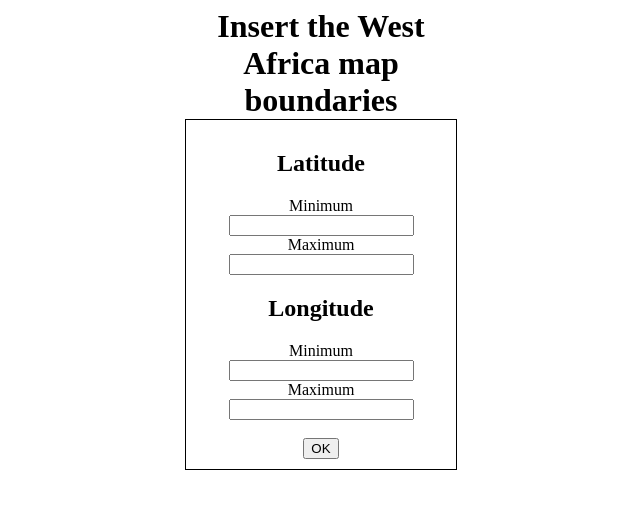
After one commit to nicolopinci/Malmo_NDVI, a Django app: template templates/index.html in a window 1280 px wide. The commit adds this page. Shown: the top 509 px of the page, without its empty margins (319-959 px from the left). Run offline with Django 3.2, Linux system fonts and the light colour scheme; the template is opened without the code that fills it, so the values that code supplies are empty.

Commit message:
First version

```diff
--- a/Visualiser/urls.py
+++ b/Visualiser/urls.py
@@ -3,7 +3,8 @@ from django.urls import path
 from . import views
 
 urlpatterns = [
-    path('', views.index, name='index'),
+    path('', views.index, name=''),
+    path('visualize_map', views.visualize_map, name='visualize_map'),
     path('get_season_start', views.get_season_start, name='get_season_start'),
     path('get_errors', views.get_errors, name='get_errors'),
 ]
--- /dev/null
+++ b/requirements.txt
@@ -0,0 +1,4 @@
+Django==3.1.2
+numpy==1.21.5
+pandas==1.4.2
+scipy==1.8.0
--- /dev/null
+++ b/templates/index.html
@@ -0,0 +1,46 @@
+<!DOCTYPE HTML>
+<style>
+label {
+    padding: 10px;
+}
+
+h1 {
+      margin: 0 auto;
+  width: 250px;
+    text-align: center;
+}
+
+form {
+    border: 1px solid black;
+padding: 10px;
+text-align: center;
+margin: 0 auto;
+width: 250px;
+}
+</style>
+
+<html>
+<head>
+
+</head>
+<body>
+<h1>Insert the West Africa map boundaries</h1>
+<form action="visualize_map" method="post">{% csrf_token %}
+    <h2>Latitude</h2>
+    <label for="min_lat">Minimum</label>
+    <input id="min_lat" type="number" name="min_lat"><br/>
+
+    <label for="max_lat">Maximum</label>
+    <input id="max_lat" type="number" name="max_lat"><br/>
+
+    <h2>Longitude</h2>
+    <label for="min_lon">Minimum</label>
+    <input id="min_lon" type="number" name="min_lon"><br/>
+
+    <label for="max_lon">Maximum</label>
+    <input id="max_lon" type="number" name="max_lon"><br/><br/>
+
+    <input type="submit" value="OK">
+</form>
+</body>
+</html>
```
Also changed, not shown: Visualiser/functions.py (+4 -3 lines), Visualiser/views.py (+7 -4 lines), templates/season_start_plot.html (+14 -1 lines), templates/style/style.css (added).
